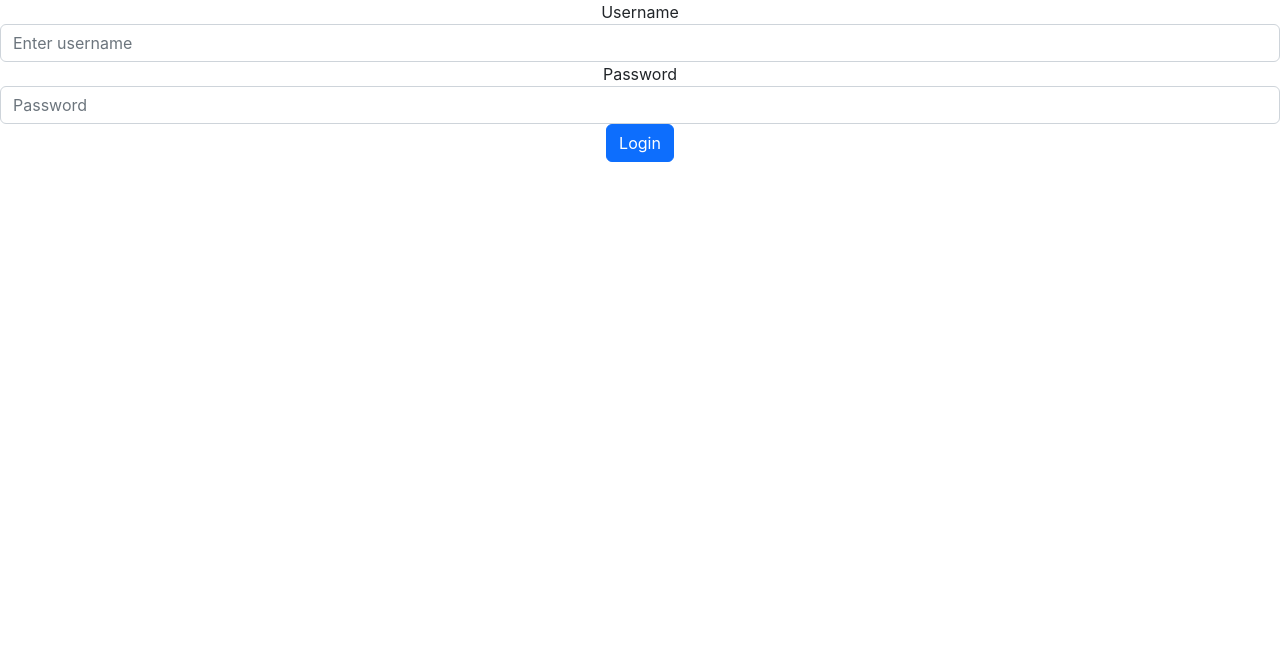
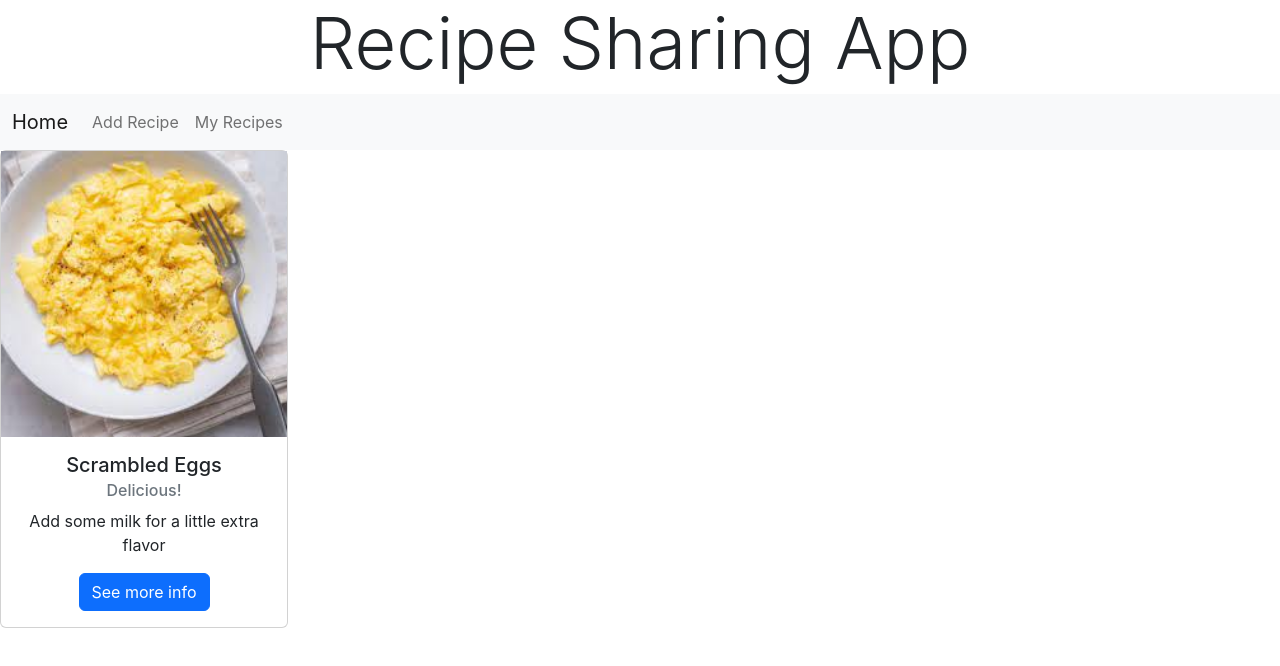
Before and after one commit to jeje1197/Recipe-Sharing-App, a React (Create React App) app in the folder recipe-front-end/: page / in a window 1280 px wide. Shown: the top 666 px of the page. Built offline with nearby package versions, Linux system fonts and the light colour scheme.

Commit message:
Added sample recipe card to Home

```diff
--- a/recipe-front-end/src/App.js
+++ b/recipe-front-end/src/App.js
@@ -7,7 +7,7 @@ import AddRecipes from './components/AddRecipes';
 import MyRecipes from './components/MyRecipes';
 
 function App() {
-  let loggedIn = false
+  let loggedIn = true
   return (
     <div className="App">
       { loggedIn ?
--- a/recipe-front-end/src/components/Home.js
+++ b/recipe-front-end/src/components/Home.js
@@ -1,10 +1,12 @@
+import eggs from '../images/eggs.jpg';
+
 function Home() {
     // return <div>Home Page Component</div>;
 
     return (
         <div className="Home">
             <div className="card" style={{width: "18rem"}}>
-                <img src="../images/eggs.jpg" alt="Card image cap" />
+                <img src={ eggs } alt="Recipe Visual"/>
                 <div className="card-body">
                     <h5 className="card-title">Scrambled Eggs</h5>
                     <h6 className="card-subtitle mb-2 text-muted">Delicious!</h6>
```
Also changed, not shown: recipe-front-end/src/api/RecipeApi.js (added).
